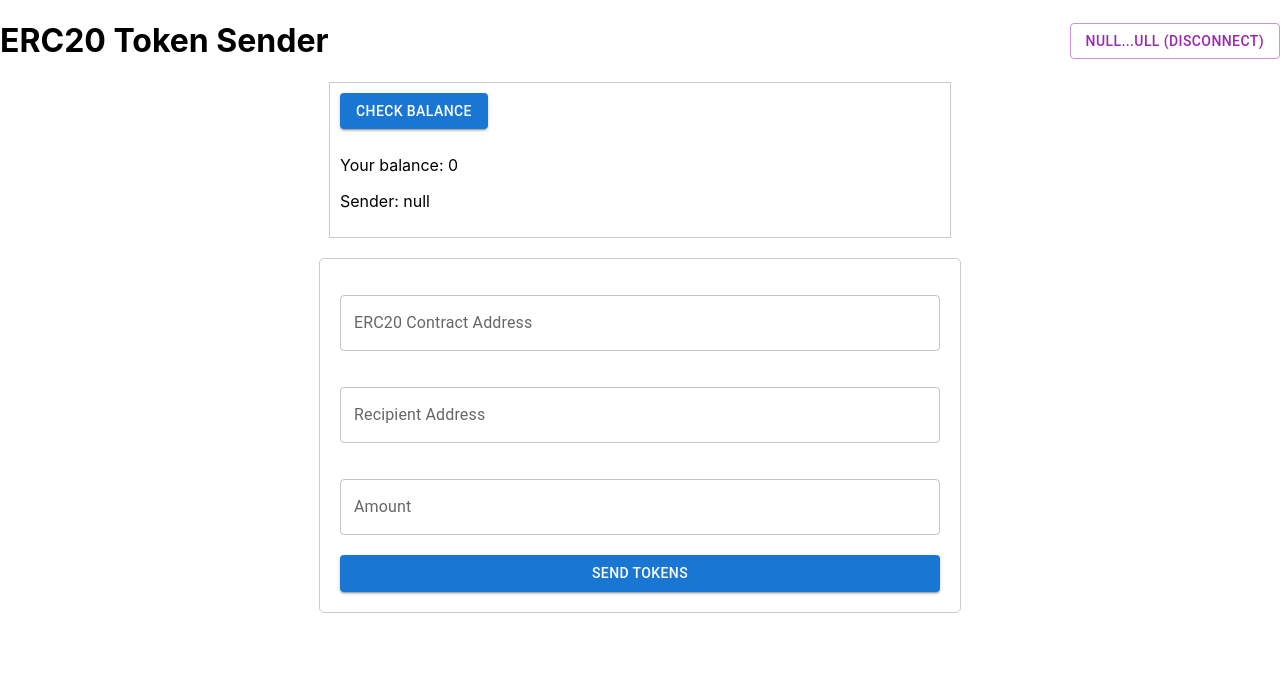
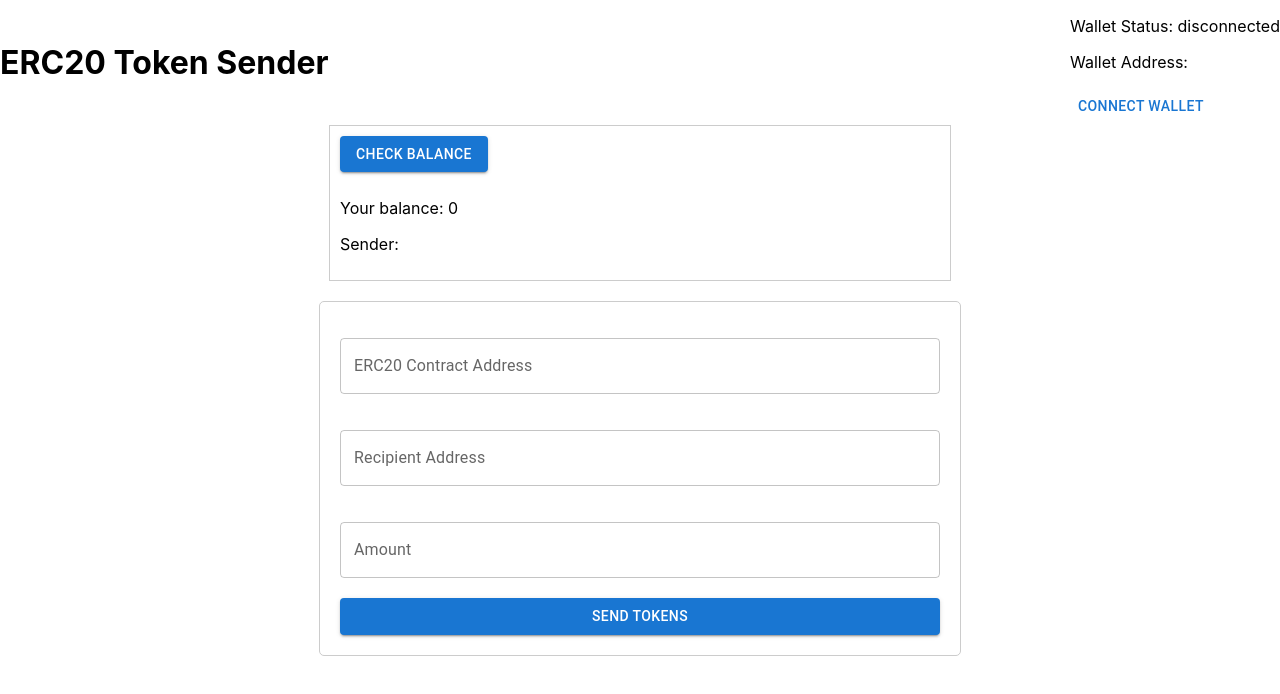
Before and after one commit to defihook/erc20_token_transfer, a React (Create React App) app: page / in a window 1280 px wide. Shown: the top 694 px of the page. Built offline with nearby package versions, Linux system fonts and the light colour scheme.

Commit message:
added wallet logic

```diff
--- a/src/App.js
+++ b/src/App.js
@@ -1,24 +1,13 @@
-import React, { useState, useEffect } from 'react';
+import React from 'react';
 import TokenSender from './TokenSender';
 import Wallet from './components/Wallet';
 import Grid from '@mui/material/Grid';
 
+import { WalletProvider } from './components/WalletContext';
+
 function App() {
-  // Initialize wallet state from localStorage or null if not found
-  const [wallet, setWallet] = useState(() => {
-    const storedWallet = localStorage.getItem('wallet');
-    return storedWallet !== null ? storedWallet : null;
-  });
-
-  useEffect(() => {
-    localStorage.setItem('wallet', wallet);
-  }, [wallet]);
-
-  const handleWalletChange = (newWallet) => {
-    setWallet(newWallet);
-  };
-
   return (
+    <WalletProvider>
       <div className="App">
         <header className="App-header">
           <Grid container justifyContent="space-between" alignItems="center">
@@ -26,12 +15,13 @@ function App() {
               <h1>ERC20 Token Sender</h1>
             </Grid>
             <Grid item>
-            <Wallet onChangeWallet={handleWalletChange} />
+              <Wallet />
             </Grid>
           </Grid>
-        <TokenSender wallet={wallet} />
+          <TokenSender />
         </header>
       </div>
+    </WalletProvider>
   );
 }
 
--- a/src/TokenSender.jsx
+++ b/src/TokenSender.jsx
@@ -4,7 +4,12 @@ import TextField from '@mui/material/TextField';
 import Button from '@mui/material/Button';
 import erc20Abi from './erc20Abi';
 
-function TokenSender({ wallet }) {
+import { useWallet } from './components/WalletContext';
+
+function TokenSender() {
+  const { walletStatus, walletAddress, connectWallet, disconnectWallet } = useWallet();
+
+
   const [errorMessage, setErrorMessage] = useState('');
   const [expectedTime, setExpectedTime] = useState(null);
 
@@ -29,15 +34,15 @@ function TokenSender({ wallet }) {
   const handleCheckBalance = async () => {
     const { contractAddress } = state;
 
-    if (!wallet || !contractAddress) return;
+    if (!walletAddress || !contractAddress) return;
 
     const provider = new ethers.providers.Web3Provider(window.ethereum);
-    const signer = provider.getSigner(wallet);
+    const signer = provider.getSigner();
     const contract = new ethers.Contract(contractAddress, erc20Abi, signer);
 
     try {
       const tokenSymbol = await contract.symbol();
-      const userBalance = await contract.balanceOf(wallet);
+      const userBalance = await contract.balanceOf(walletAddress);
       const formattedBalance = ethers.utils.formatUnits(userBalance, await contract.decimals());
 
       setState({ ...state, balance: formattedBalance, tokenSymbol });
@@ -70,10 +75,12 @@ function TokenSender({ wallet }) {
   const handleSend = async () => {
     const { contractAddress, amount, recipient } = state;
 
-    if (!wallet || !contractAddress || !amount || !recipient) return;
+    if (!contractAddress || !amount || !recipient) return;
 
     const provider = new ethers.providers.Web3Provider(window.ethereum);
-    const signer = provider.getSigner(wallet);
+
+    const signer = provider.getSigner();
+
     const contract = new ethers.Contract(contractAddress, erc20Abi, signer);
 
     try {
@@ -119,12 +126,39 @@ function TokenSender({ wallet }) {
   };
 
   useEffect(() => {
+    if (state.transactionStatus === 'success' || state.transactionStatus === 'failure') {
+      const clearTransactionData = setTimeout(() => {
+        setState(prevState => ({
+          ...prevState,
+          errorMessage: '',
+          expectedTime: null,
+          transactionHash: null
+        }));
+        localStorage.removeItem('transactionHash');
+        localStorage.removeItem('expectedTime');
+      }, 5000); // Clear after 5 seconds
+
+      // Cleanup function to clear timeout when component unmounts or when a new transaction is sent
+      return () => clearTimeout(clearTransactionData);
+    }
+
+    if (state.transactionStatus !== 'pending') {
+      setExpectedTime(null); // Clear expected time if transaction is not pending
+    }
+  }, [state.transactionStatus]);
+
+
+
+  useEffect(() => {
     const transactionHash = localStorage.getItem('transactionHash');
+
+    if (!transactionHash) return;
+
 
     // Call checkTransactionStatus function
     const checkStatusRecursively = async () => {
       try {
-        const status = await checkTransactionStatus(transactionHash, wallet);
+        const status = await checkTransactionStatus(transactionHash, walletAddress);
         // Update the state or take further action based on the transaction status
 
         if (status === 'pending') {
@@ -143,6 +177,7 @@ function TokenSender({ wallet }) {
 
   const checkTransactionStatus = async (transactionHash, wallet) => {
     if (!wallet || !transactionHash) return null;
+
 
     const provider = new ethers.providers.Web3Provider(window.ethereum);
     const signer = provider.getSigner(wallet);
@@ -169,10 +204,10 @@ function TokenSender({ wallet }) {
 
   useEffect(() => {
     const getTransactionStatus = async () => {
-      if (!wallet || !state.transactionHash) return;
+      if (!state.transactionHash) return;
 
       const provider = new ethers.providers.Web3Provider(window.ethereum);
-      const signer = provider.getSigner(wallet);
+      const signer = provider.getSigner();
 
       try {
         const transactionReceipt = await signer.provider.getTransactionReceipt(state.transactionHash);
@@ -193,7 +228,7 @@ function TokenSender({ wallet }) {
     };
 
     getTransactionStatus();
-  }, [state.transactionHash, wallet]);
+  }, [state.transactionHash, walletAddress]);
 
   useEffect(() => {
     Object.keys(state).forEach(key => localStorage.setItem(key, state[key]));
@@ -208,7 +243,7 @@ function TokenSender({ wallet }) {
           Check Balance
         </Button>
         <p>Your balance: {state.balance} {state.tokenSymbol}</p>
-        <p>Sender: {wallet}</p>
+        <p>Sender: {walletAddress}</p>
       </div>
       <div style={{ border: '1px solid #ccc', padding: '20px', borderRadius: '5px', width: '100%', maxWidth: '600px' }}>
         <TextField
--- a/src/components/Wallet.jsx
+++ b/src/components/Wallet.jsx
@@ -1,92 +1,19 @@
-import React, { useState, useEffect } from 'react';
-import { ethers } from 'ethers';
-import Button from '@mui/material/Button';
-import Dialog from '@mui/material/Dialog';
-import DialogActions from '@mui/material/DialogActions';
-import DialogContent from '@mui/material/DialogContent';
-import DialogContentText from '@mui/material/DialogContentText';
-import DialogTitle from '@mui/material/DialogTitle';
+import React from 'react';
+import Button from "@mui/material/Button";
+import { useWallet } from './WalletContext';
 
-function Wallet({ onChangeWallet }) {
-  const [open, setOpen] = useState(false);
-  const [connectedWallet, setConnectedWallet] = useState(null);
-
-  // Load wallet address from localStorage when component mounts
-  useEffect(() => {
-    const storedWallet = localStorage.getItem('wallet');
-    if (storedWallet) {
-      setConnectedWallet(storedWallet);
-      onChangeWallet(storedWallet); // Pass the connected wallet address back to the parent
-    }
-  }, []); // Run only once when component mounts
-
-  const handleConnectWallet = async () => {
-    try {
-      // Prompt user to connect to their Ethereum wallet
-      await window.ethereum.request({ method: 'eth_requestAccounts' });
-
-      // If successful, get the connected wallet address
-      const provider = new ethers.providers.Web3Provider(window.ethereum);
-      const accounts = await provider.listAccounts();
-      if (accounts.length > 0) {
-        const walletAddress = accounts[0];
-        setConnectedWallet(walletAddress);
-        onChangeWallet(walletAddress); // Pass the connected wallet address back to the parent
-        setOpen(false);
-        // Save connected wallet address to localStorage
-        localStorage.setItem('wallet', walletAddress);
-      }
-    } catch (error) {
-      console.error('Error connecting wallet:', error);
-      // Handle error connecting wallet (e.g., show error message)
-    }
-  };
-
-  const handleDisconnectWallet = () => {
-    // Clear connected wallet address
-    setConnectedWallet(null);
-    onChangeWallet(null); // Pass null to indicate wallet disconnection
-    // Remove wallet address from localStorage
-    localStorage.removeItem('wallet');
-  };
-
-  const handleOpen = () => {
-    setOpen(true);
-  };
-
-  const handleClose = () => {
-    setOpen(false);
-  };
-
-  const formatWalletAddress = (address) => {
-    if (!address) return '';
-    const firstFour = address.substring(0, 4);
-    const lastThree = address.substring(address.length - 3);
-    return `${firstFour}...${lastThree}`;
-  };
+function Wallet() {
+  const { walletStatus, walletAddress, connectWallet, disconnectWallet } = useWallet();
 
   return (
     <div>
-      {connectedWallet ? (
-        <Button variant="outlined" color="secondary" onClick={handleDisconnectWallet}>
-          {formatWalletAddress(connectedWallet)} (Disconnect)
-        </Button>
+      <p>Wallet Status: {walletStatus}</p>
+      <p>Wallet Address: {walletAddress}</p>
+      {walletStatus === 'connected' ? (
+        <Button onClick={disconnectWallet}>Disconnect Wallet</Button>
       ) : (
-        <Button variant="contained" color="primary" onClick={handleConnectWallet}>
-          Connect Wallet
-        </Button>
+        <Button onClick={connectWallet}>Connect Wallet</Button>
       )}
-      <Dialog open={open} onClose={handleClose}>
-        <DialogTitle>Connect Wallet</DialogTitle>
-        <DialogContent>
-          <DialogContentText>
-            To use this application, please connect your Ethereum wallet.
-          </DialogContentText>
-        </DialogContent>
-        <DialogActions>
-          <Button onClick={handleClose}>Cancel</Button>
-        </DialogActions>
-      </Dialog>
     </div>
   );
 }
--- /dev/null
+++ b/src/components/WalletContext.js
@@ -0,0 +1,56 @@
+import React, { createContext, useContext, useState } from "react";
+
+import { connectWallet as connectToWallet } from "../utils/connectWallet";
+
+const WalletContext = createContext();
+
+export const useWallet = () => {
+  return useContext(WalletContext);
+};
+
+export const WalletProvider = ({ children }) => {
+  const [walletStatus, setWalletStatus] = useState("disconnected");
+  const [walletAddress, setWalletAddress] = useState("");
+
+  const connectWallet = async () => {
+    try {
+      const wallet = await connectToWallet();
+      localStorage.setItem("walletStatus", "connected");
+      localStorage.setItem("walletAddress", wallet.address);
+      setWalletStatus("connected");
+      setWalletAddress(wallet.address);
+    } catch (error) {
+      console.log("Error connecting wallet:", error);
+    }
+  };
+
+  const disconnectWallet = () => {
+    localStorage.removeItem("walletStatus");
+    localStorage.removeItem("walletAddress");
+    setWalletStatus("disconnected");
+    setWalletAddress("");
+  };
+
+  // Load wallet status and address from localStorage on mount
+  useState(() => {
+    const storedStatus = localStorage.getItem("walletStatus");
+    const storedAddress = localStorage.getItem("walletAddress");
+    if (storedStatus === "connected" && storedAddress) {
+      setWalletStatus(storedStatus);
+      setWalletAddress(storedAddress);
+    }
+  }, []);
+
+  return (
+    <WalletContext.Provider
+      value={{
+        walletStatus,
+        walletAddress,
+        connectWallet,
+        disconnectWallet,
+      }}
+    >
+      {children}
+    </WalletContext.Provider>
+  );
+};
--- /dev/null
+++ b/src/utils/connectWallet.js
@@ -0,0 +1,27 @@
+import { ethers } from 'ethers';
+
+export const connectWallet = async () => {
+  try {
+    // Check if MetaMask is installed and available
+    if (window.ethereum) {
+      // Request account access
+      await window.ethereum.request({ method: 'eth_requestAccounts' });
+
+      // Connect to MetaMask provider
+      const provider = new ethers.providers.Web3Provider(window.ethereum);
+
+      // Get signer
+      const signer = provider.getSigner();
+
+      // Get the current Ethereum account
+      const address = await signer.getAddress();
+
+      // Return the wallet object with the address
+      return { address };
+    } else {
+      throw new Error('MetaMask not detected');
+    }
+  } catch (error) {
+    throw new Error('Failed to connect to wallet: ' + error.message);
+  }
+};
```
Lines whose indentation alone changed are shown as unchanged.
